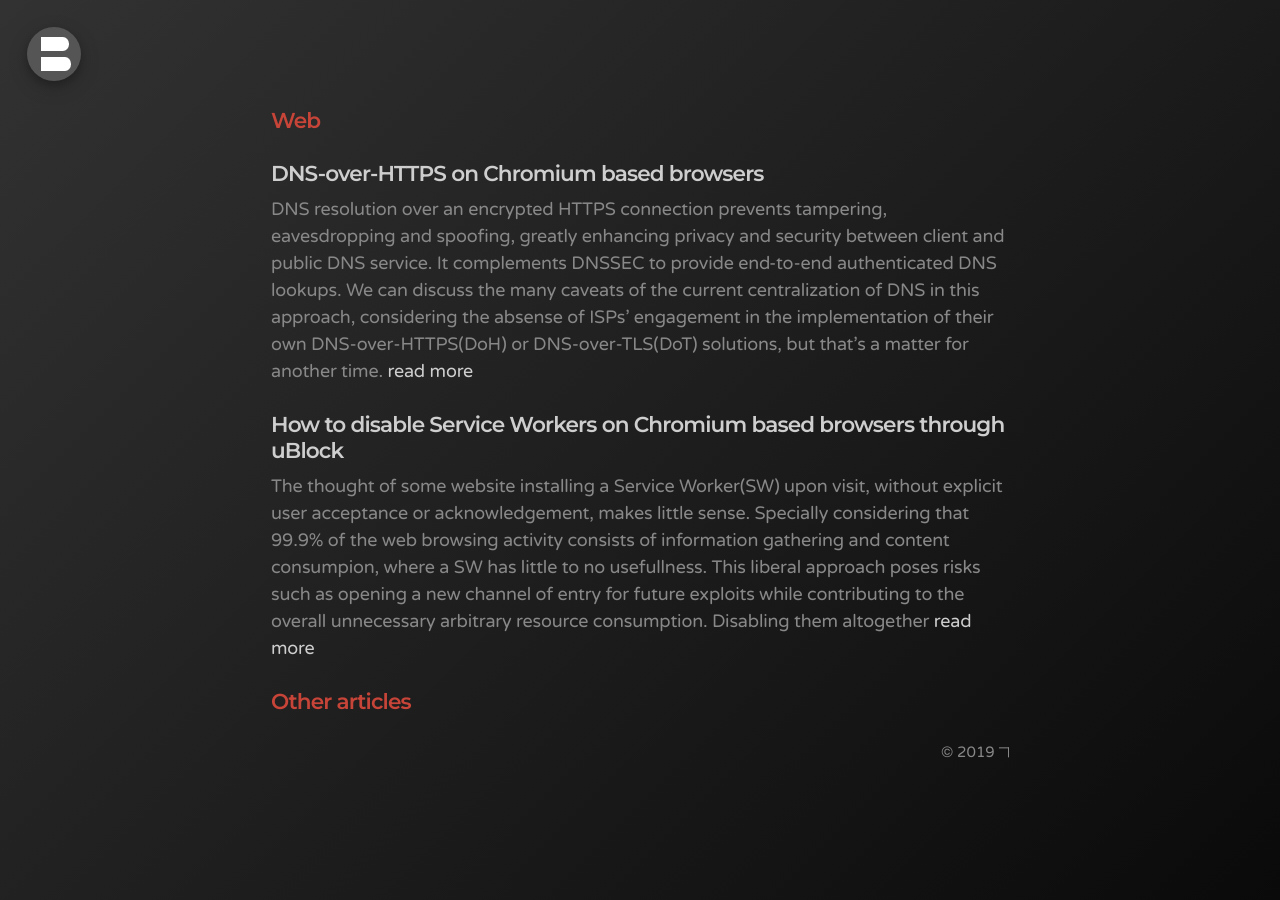
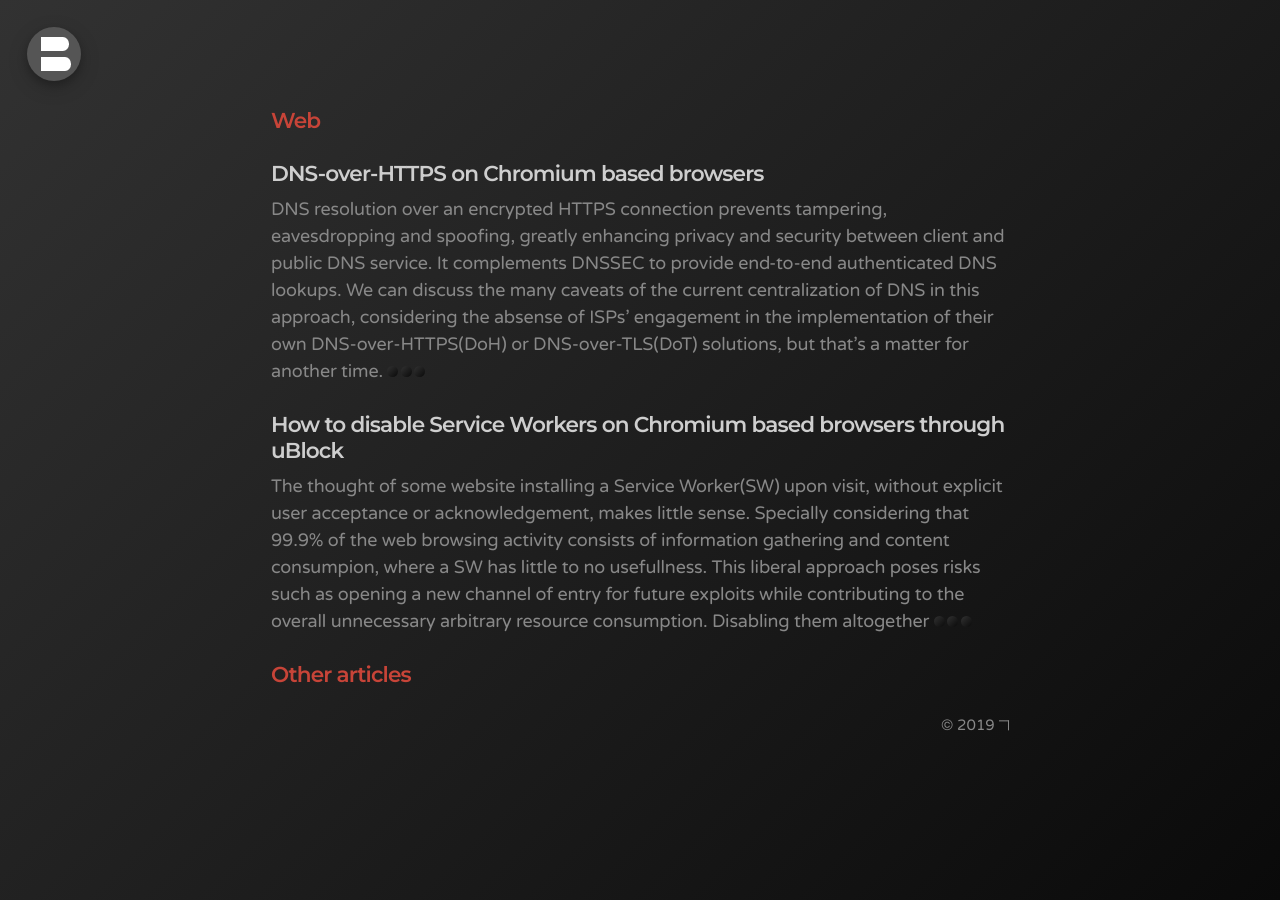
Before and after one commit to bonina/bonina.github.io, a Jekyll site: the page built from web.md, in a window 1280 px wide. Built offline with Jekyll 4.4.1, drawn with Linux system fonts in a browser that asks for light colours.

Commit message:
Update web.md

```diff
--- a/web.md
+++ b/web.md
@@ -11,7 +11,7 @@
     </h1>
     {% assign ncut = 500 %}
     {% assign words = post.content | strip_newlines | markdownify | strip_html | truncate: ncut, "" | number_of_words | decrement %}
-    {{ post.content | strip_newlines | markdownify | strip_html | truncatewords: words, " " }}<a href='{{ post.url }}'>read more</a>
+    {{ post.content | strip_newlines | markdownify | strip_html | truncatewords: words, " " }}<a class="dothvr" href='{{ post.url }}'><span class="dot"></span><span class="dot dotc"></span><span class="dot"></span></a>
   </article>
 {% endfor %}
 
```
